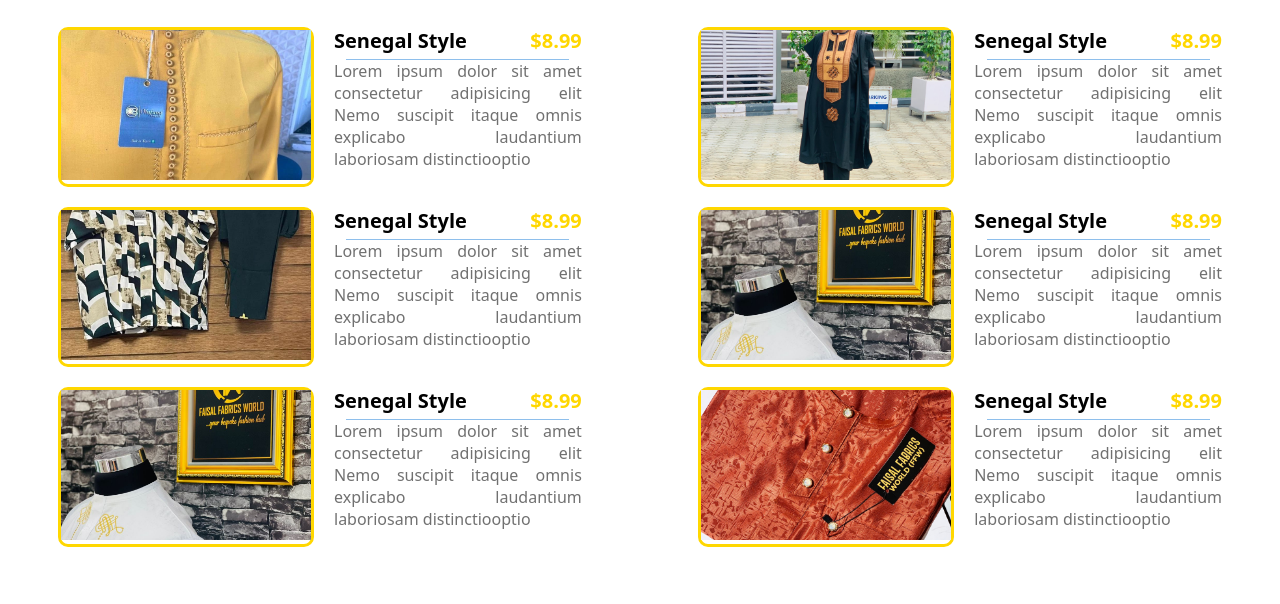
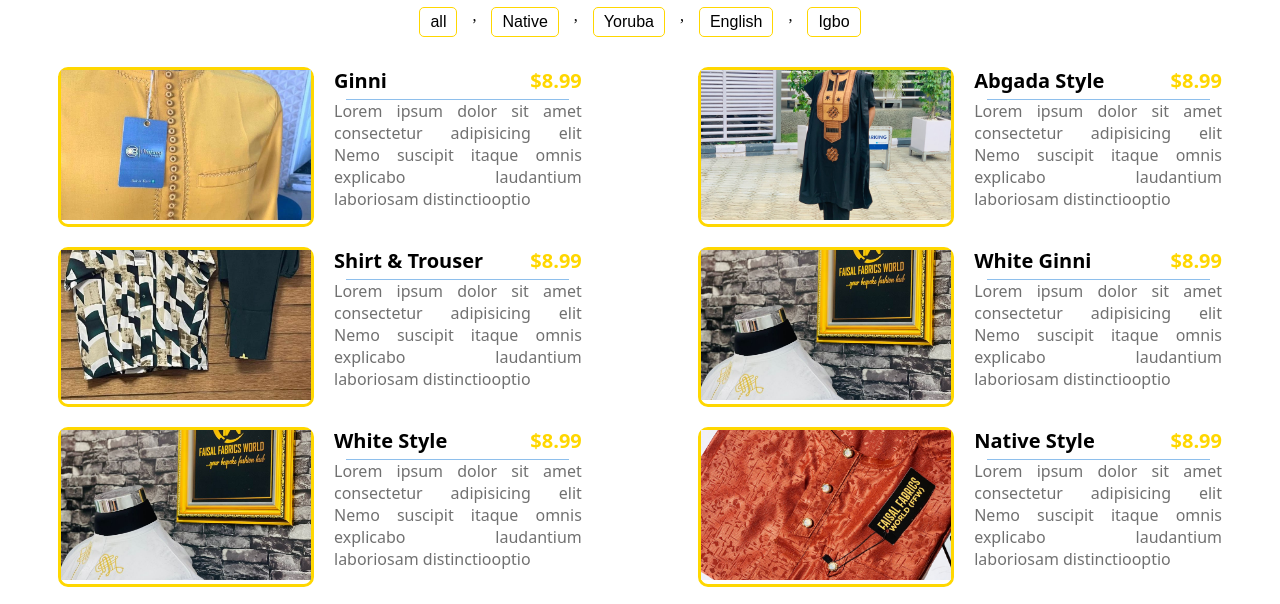
Before and after one commit to ReedOne01/javaSciript-Menu-display, a plain HTML site: page index.html in a window 1280 px wide. Shown: the part 179-783 px from the top of the page. Drawn offline with Linux system fonts and the light colour scheme.

Commit message:
making btns and item-card dynamic

```diff
--- a/app.js
+++ b/app.js
@@ -1,7 +1,7 @@
 const menu = [
   {
     id: 1,
-    title: "Senegal Style",
+    title: "Ginni",
     category: "Native",
     price: 8.99,
     img: "./images/img1.jpg",
@@ -9,23 +9,23 @@ const menu = [
   },
   {
     id: 2,
-    title: "Senegal Style",
-    category: "Native",
+    title: "Abgada Style",
+    category: "Yoruba",
     price: 8.99,
     img: "./images/img2.jpg",
     desc: "Lorem ipsum dolor sit amet consectetur adipisicing elit Nemo    suscipit itaque omnis explicabo laudantium laboriosam distinctiooptio",
   },
   {
     id: 3,
-    title: "Senegal Style",
-    category: "Native",
+    title: "Shirt & Trouser",
+    category: "English",
     price: 8.99,
     img: "./images/img3.jpg",
     desc: "Lorem ipsum dolor sit amet consectetur adipisicing elit Nemo    suscipit itaque omnis explicabo laudantium laboriosam distinctiooptio",
   },
   {
     id: 4,
-    title: "Senegal Style",
+    title: "White Ginni",
     category: "Native",
     price: 8.99,
     img: "./images/img4.jpg",
@@ -33,29 +33,40 @@ const menu = [
   },
   {
     id: 5,
-    title: "Senegal Style",
-    category: "Native",
+    title: "White Style",
+    category: "English",
     price: 8.99,
     img: "./images/img4.jpg",
     desc: "Lorem ipsum dolor sit amet consectetur adipisicing elit Nemo    suscipit itaque omnis explicabo laudantium laboriosam distinctiooptio",
   },
   {
     id: 6,
-    title: "Senegal Style",
+    title: "Native Style",
     category: "Native",
     price: 8.99,
     img: "./images/img6.jpg",
+    desc: "Lorem ipsum dolor sit amet consectetur adipisicing elit Nemo    suscipit itaque omnis explicabo laudantium laboriosam distinctiooptio",
+  },
+  {
+    id: 7,
+    title: "Igbo Style",
+    category: "Igbo",
+    price: 8.99,
+    img: "./images/img2.jpg",
     desc: "Lorem ipsum dolor sit amet consectetur adipisicing elit Nemo    suscipit itaque omnis explicabo laudantium laboriosam distinctiooptio",
   },
 ];
 
 const menuItem = document.querySelector(".menuItem");
 const singleItem = document.querySelector(".singleItem");
+const menuBtns = document.querySelector(".btnContainer");
 
 window.addEventListener("DOMContentLoaded", () => {
   displayMenuItems(menu);
+  displayMenuBtns();
 });
 
+// to make the item dynamic
 function displayMenuItems(menuItem) {
   let displayMenu = menuItem.map((item) => {
     // console.log(item);
@@ -80,3 +91,43 @@ function displayMenuItems(menuItem) {
   displayMenu = displayMenu.join(" ");
   singleItem.innerHTML = displayMenu;
 }
+
+// to make the buttons dynamic
+const categories = menu.reduce(
+  (values, item) => {
+    if (!values.includes(item.category)) {
+      values.push(item.category);
+    }
+    return values;
+  },
+  ["all"]
+);
+const categoryBtns = categories.map((category) => {
+  console.log(category);
+  return `
+  <button class="filter-btn" type="button" data-id=${category}>
+  ${category}
+</button>`;
+});
+menuBtns.innerHTML = categoryBtns;
+
+function displayMenuBtns() {
+  const filterBtns = document.querySelectorAll(".filter-btn");
+
+  filterBtns.forEach((btn) => {
+    btn.addEventListener("click", (e) => {
+      const category = e.currentTarget.dataset.id;
+      const menuCategory = menu.filter(function (menuItems) {
+        if (menuItems.category === category) {
+          return menuItems;
+        }
+        // console.log(menuItems.category, category);
+      });
+      if (category === "all") {
+        displayMenuItems(menu);
+      } else {
+        displayMenuItems(menuCategory);
+      }
+    });
+  });
+}
--- a/index.html
+++ b/index.html
@@ -12,6 +12,18 @@
         <h2>our menu</h2>
         <span class="underline1"></span>
       </header>
+      <div class="btnContainer">
+        <!-- <button class="filter-btn" type="button" data-id="all">all</button>
+        <button class="filter-btn" type="button" data-id="English">
+          english
+        </button>
+        <button class="filter-btn" type="button" data-id="Yoruba">
+          yoruba
+        </button>
+        <button class="filter-btn" type="button" data-id="Native">
+          Native
+        </button> -->
+      </div>
 
       <div class="singleItem">
         <!-- <div class="menuItem">
--- a/style.css
+++ b/style.css
@@ -16,6 +16,7 @@ section {
 }
 .menuItem {
   display: flex;
+  flex-wrap: nowrap;
   width: 45%;
   gap: 20px;
   justify-content: space-between;
@@ -36,6 +37,25 @@ header .underline1 {
   height: 3px;
   width: 60%;
   background: gold;
+}
+.btnContainer {
+  display: flex;
+  gap: 15px;
+  margin-top: 10px;
+}
+.filter-btn {
+  padding: 5px 10px;
+  border-radius: 5px;
+  border: 1px solid gold;
+  cursor: pointer;
+  /* color: rgb(255, 217, 0); */
+  background-color: transparent;
+  font-size: 16px;
+  transition: all 0.5s ease-in-out;
+}
+.filter-btn:hover {
+  color: white;
+  background-color: gold;
 }
 .photoContainer {
   border: 3px solid gold;
```
